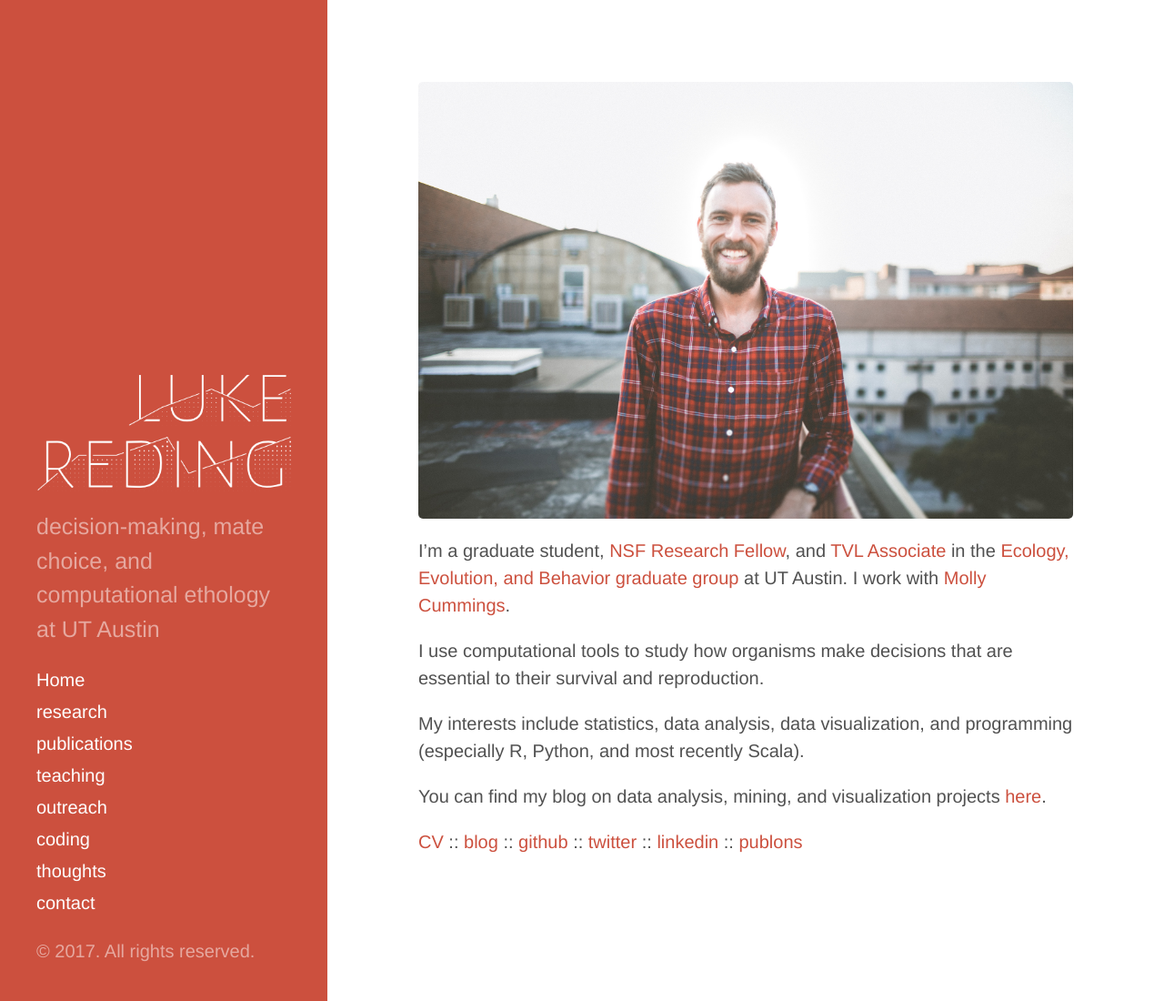
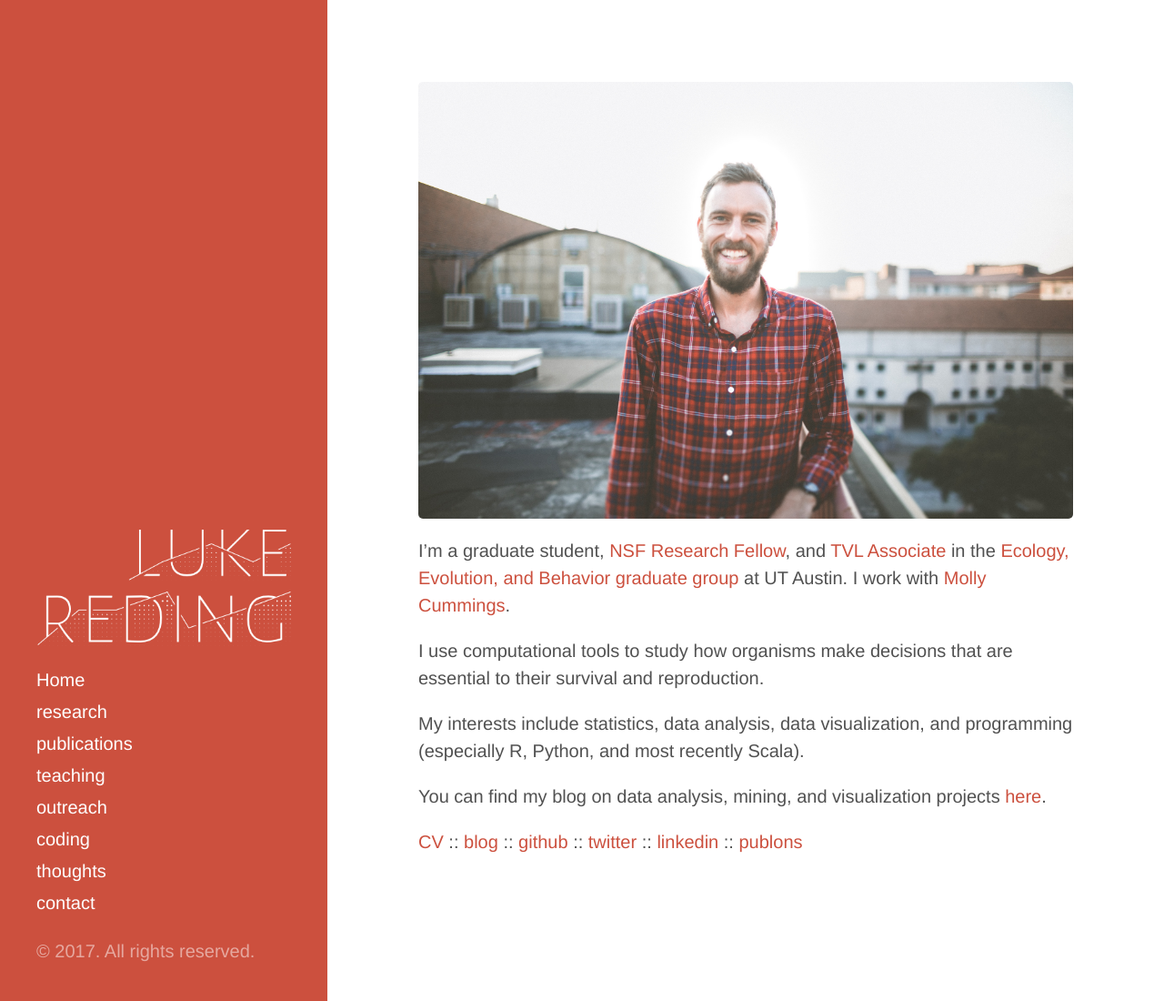
Before and after one commit to lukereding/lukereding.github.io, a Jekyll site: the page built from index.md, in a window 1280 px wide and 1100 px high. Shown: the whole window at 91% size. Built offline with Jekyll 4.4.1, drawn with Linux system fonts in a browser that asks for light colours; the list of posts is cut into pages by our own code.

```diff
--- a/_config.yml
+++ b/_config.yml
@@ -7,8 +7,8 @@
 
 # Setup
 title:            luke reding
-tagline:          'studier of decision-making'
-description:      'decision-making, mate choice, and computational ethology at UT Austin'
+tagline:          'data scienists'
+description:      ''
 url:              lukereding.github.io
 
 author:
```
